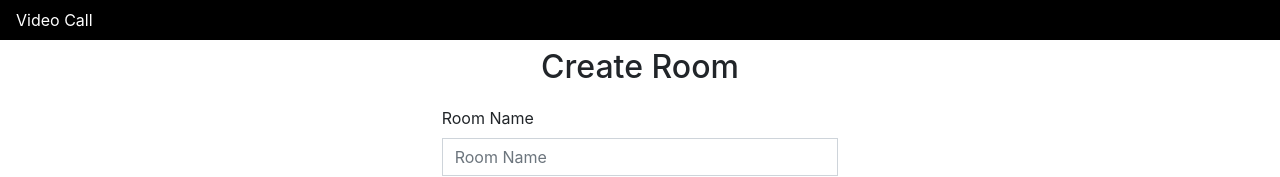
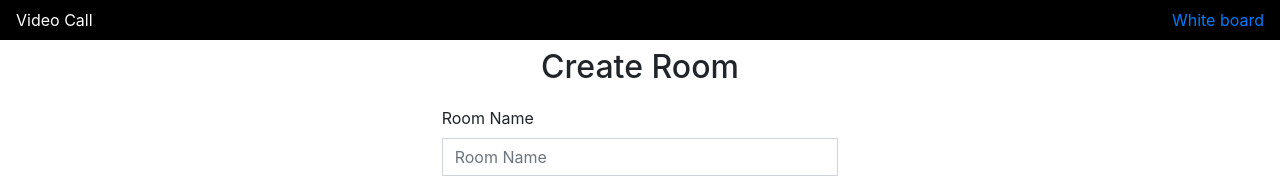
Before and after one commit to social-media-asac/video-chat, a website: page public/index.html in a window 1280 px wide. Shown: the top 177 px of the page. Drawn offline with nearby package versions, Linux system fonts and the light colour scheme.

Commit message:
edit link

```diff
--- a/public/index.html
+++ b/public/index.html
@@ -55,7 +55,7 @@
         <nav class="navbar fixed-top bg-info rounded-0 d-print-none">
             <div class="text-white">Video Call</div>
 
-            <!-- <a href="white.html">White board</a> -->
+            <a href="white.html" target="_blank">White board</a>
 
             <div class="pull-right room-comm" hidden>
                 <button class="btn btn-sm rounded-0 btn-no-effect" id='toggle-video' title="Hide Video">
```
